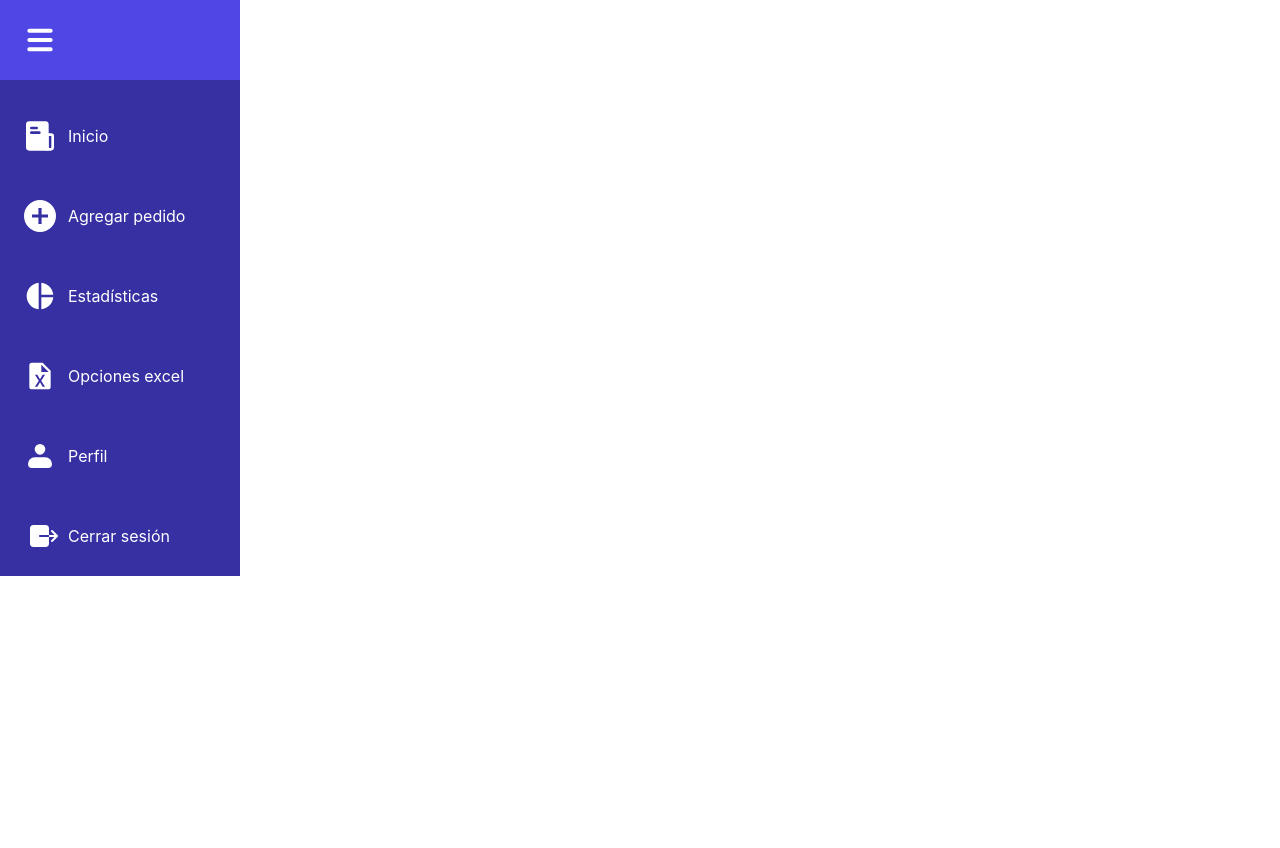
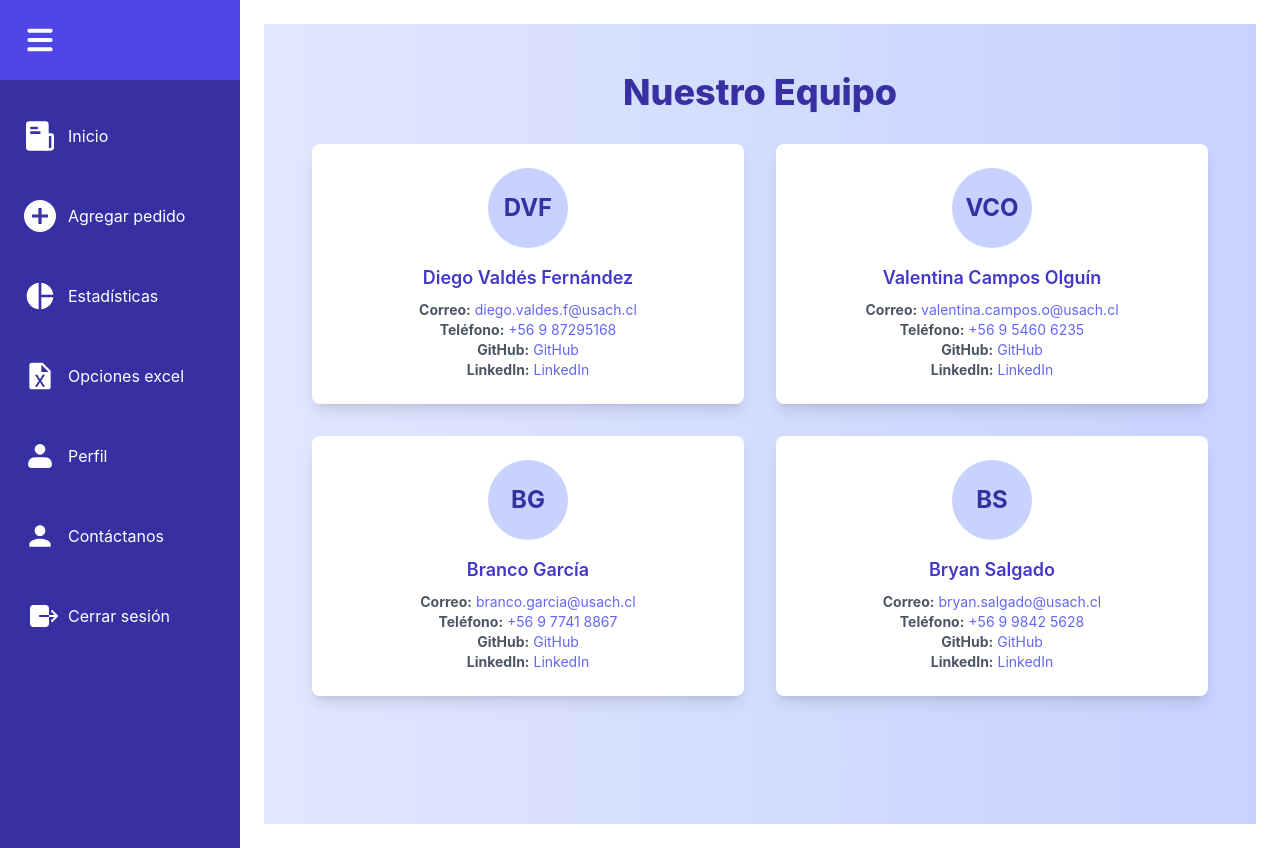
Before and after one commit to diegovaldes23/Pingeso, a React (Create React App) app in the folder Proyecto/frontend/: page /contact in a window 1280 px wide. Before the commit the page ends 800 px from the top, so only its background shows below. Built offline with nearby package versions, Linux system fonts and the light colour scheme.

Commit message:
Agregando contacto

```diff
--- a/Proyecto/frontend/src/App.js
+++ b/Proyecto/frontend/src/App.js
@@ -7,6 +7,7 @@ import AddOrderPage from "./pages/AddOrderPage";
 import Dashboard from "./pages/Dashboard";
 import ExcelPage from "./pages/ExcelPage";
 import Login from "./pages/Login";
+import ContactPage from "./pages/ContactPage";
 
 import Statistics from "./pages/Statistics";
 
@@ -29,6 +30,8 @@ const AppContent = () => {
           <Route path="/excel" element={<ExcelPage />} />
           <Route path="/statistics" element={<Statistics />} />
           <Route path="/profile" element={<Profile />} />
+          <Route path="/contact" element={<ContactPage />} />
+
         </Routes>
       </div>
     </div>
--- a/Proyecto/frontend/src/components/Sidebar.js
+++ b/Proyecto/frontend/src/components/Sidebar.js
@@ -171,6 +171,28 @@ const Sidebar = () => {
             )}
           </Link>
         </li>
+        {/* Contactanos */}
+                {/* Contáctanos */}
+                <li
+          className={`flex items-center p-4 rounded hover:bg-indigo-600 cursor-pointer transition-all duration-300 ${
+            isCollapsed ? "justify-center" : "justify-start"
+          }`}
+        >
+          <Link
+            to="/contact"
+            className="flex items-center w-full p-2"
+          >
+            <svg xmlns="http://www.w3.org/2000/svg" width="2rem" height="2rem" viewBox="0 0 24 24">
+              <path fill="white" d="M12 12c2.21 0 4-1.79 4-4s-1.79-4-4-4-4 1.79-4 4 1.79 4 4 4zm0 2c-2.67 0-8 1.34-8 4v2h16v-2c0-2.66-5.33-4-8-4z" />
+            </svg>
+            {!isCollapsed && (
+              <span className="ml-3 transition-opacity duration-300 whitespace-nowrap">
+                Contáctanos
+              </span>
+            )}
+          </Link>
+        </li>
+
 
         {/* Cerrar sesión */}
         <li
--- /dev/null
+++ b/Proyecto/frontend/src/pages/ContactPage.js
@@ -0,0 +1,103 @@
+import React from 'react';
+
+const ContactPage = () => {
+  // Datos de los creadores
+  const creators = [
+    {
+      name: 'Diego Valdés Fernández',
+      email: 'diego.valdes.f@usach.cl',
+      phone: '+56 9 87295168',
+      github: 'https://github.com/diegovaldes23',
+      linkedin: 'https://www.linkedin.com/in/diego-valdes-fernandez-b9802a228',
+    },
+    {
+      name: 'Valentina Campos Olguín',
+      email: 'valentina.campos.o@usach.cl',
+      phone: '+56 9 5460 6235',
+      github: 'https://github.com/valenpy22',
+      linkedin: 'https://www.linkedin.com/in/valentina-campos-olguín-943090252',
+    },
+    {
+      name: 'Branco García',
+      email: 'branco.garcia@usach.cl',
+      phone: '+56 9 7741 8867',
+      github: 'https://github.com/BrancoGarciaS',
+      linkedin: 'https://www.linkedin.com/in/branco-garcía-05a103330',
+    },
+    {
+      name: 'Bryan Salgado',
+      email: 'bryan.salgado@usach.cl',
+      phone: '+56 9 9842 5628',
+      github: 'https://github.com/BryanSalgado',
+      linkedin: 'https://www.linkedin.com/in/bryan-salgado-labbe-a9440a344',
+    },
+  ];
+
+  return (
+    <div className="min-h-screen bg-gradient-to-r from-indigo-100 to-indigo-200 flex flex-col items-center py-12">
+      <h1 className="text-4xl font-extrabold text-indigo-800 mb-8">
+        Nuestro Equipo
+      </h1>
+      <div className="w-11/12 max-w-4xl grid grid-cols-1 md:grid-cols-2 gap-8">
+        {creators.map((creator, index) => (
+          <div
+            key={index}
+            className="bg-white shadow-lg rounded-lg p-6 flex flex-col items-center transition-transform transform hover:scale-105"
+          >
+            <div className="w-20 h-20 bg-indigo-200 text-indigo-800 rounded-full flex items-center justify-center text-2xl font-bold mb-4">
+              {creator.name
+                .split(' ')
+                .map((word) => word[0])
+                .join('')}
+            </div>
+            <h2 className="text-lg font-semibold text-indigo-700 mb-2">
+              {creator.name}
+            </h2>
+            <p className="text-sm text-gray-600">
+              <strong>Correo:</strong>{' '}
+              <a
+                href={`mailto:${creator.email}`}
+                className="text-indigo-500 hover:underline"
+              >
+                {creator.email}
+              </a>
+            </p>
+            <p className="text-sm text-gray-600">
+              <strong>Teléfono:</strong>{' '}
+              <a
+                href={`tel:${creator.phone}`}
+                className="text-indigo-500 hover:underline"
+              >
+                {creator.phone}
+              </a>
+            </p>
+            <p className="text-sm text-gray-600">
+              <strong>GitHub:</strong>{' '}
+              <a
+                href={creator.github}
+                target="_blank"
+                rel="noopener noreferrer"
+                className="text-indigo-500 hover:underline"
+              >
+                GitHub
+              </a>
+            </p>
+            <p className="text-sm text-gray-600">
+              <strong>LinkedIn:</strong>{' '}
+              <a
+                href={creator.linkedin}
+                target="_blank"
+                rel="noopener noreferrer"
+                className="text-indigo-500 hover:underline"
+              >
+                LinkedIn
+              </a>
+            </p>
+          </div>
+        ))}
+      </div>
+    </div>
+  );
+};
+
+export default ContactPage;
```
